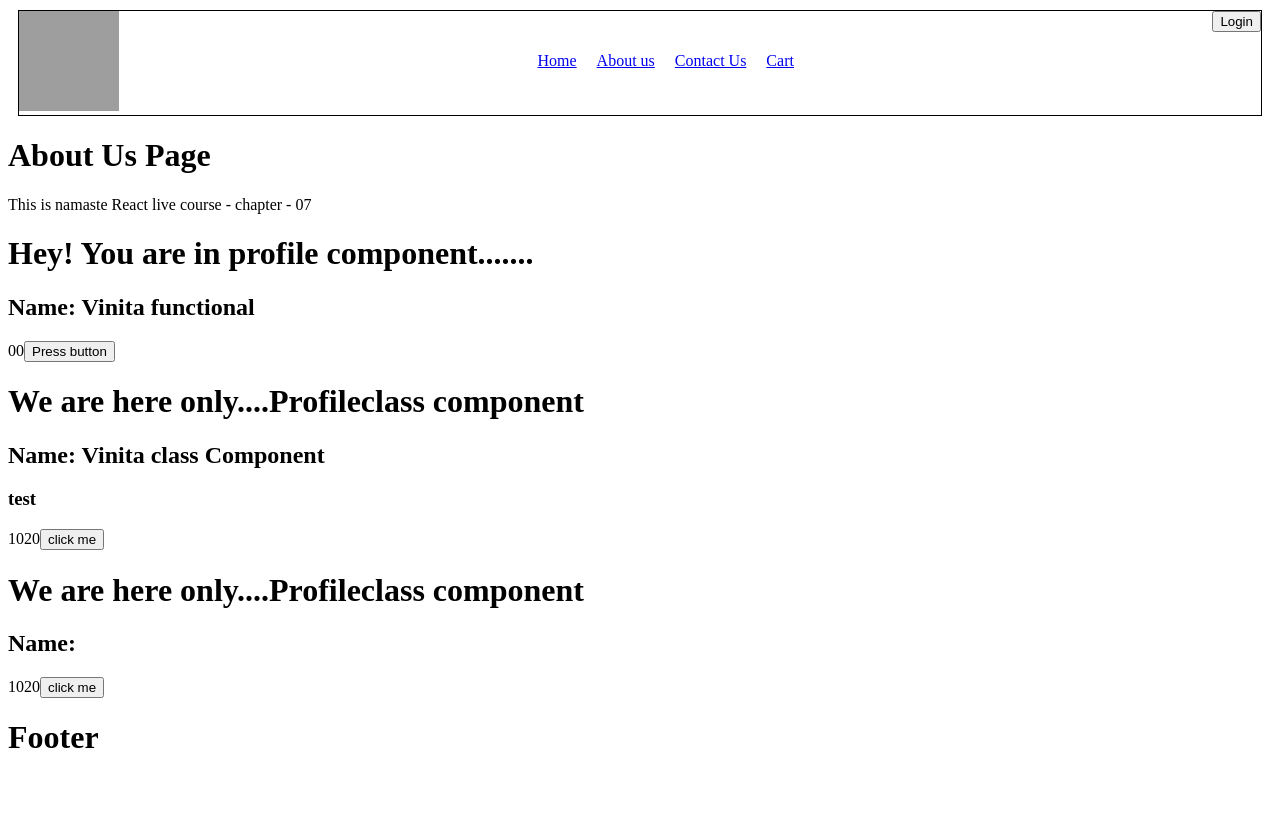
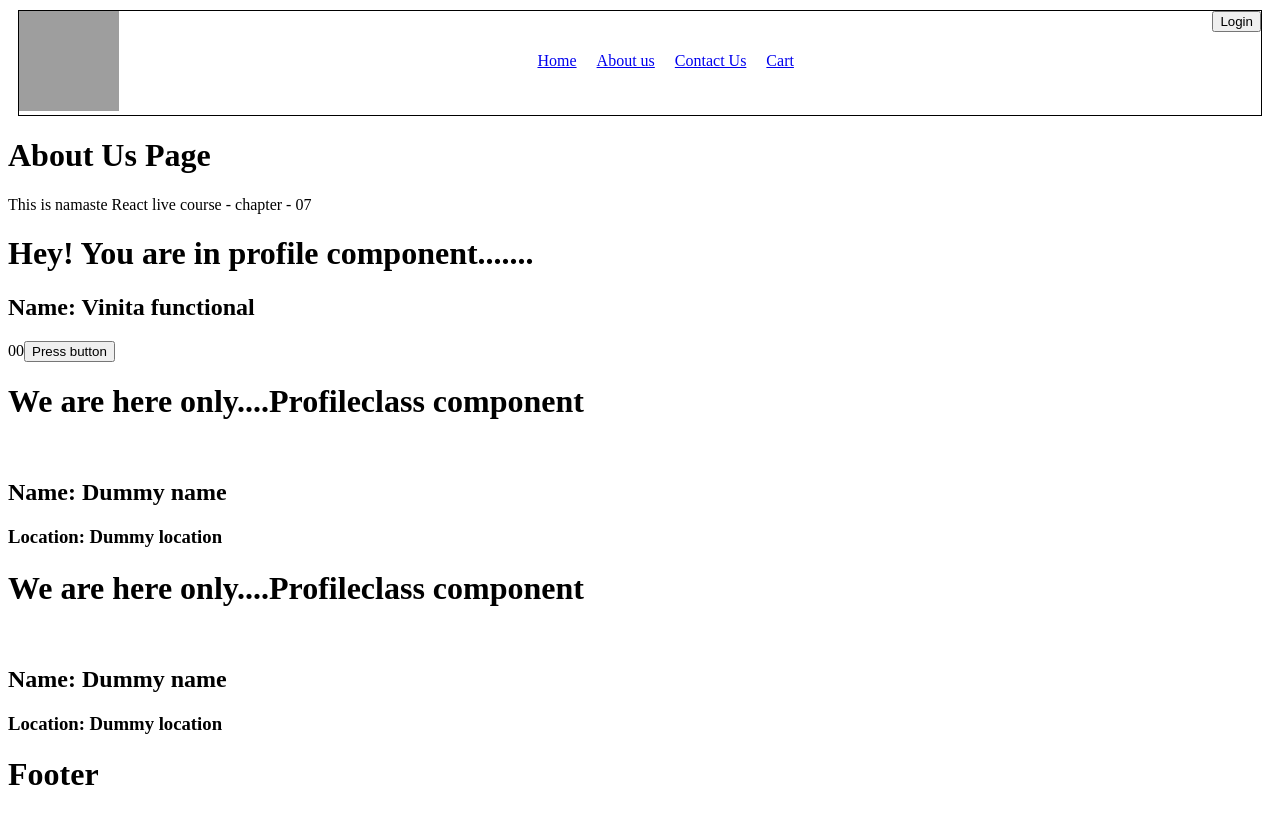
Before and after one commit to vinita000/namaste-react-recording, a React (Vite) app: page /about/profile in a window 1280 px wide. Built offline with nearby package versions, Linux system fonts and the light colour scheme; no server answers; grey boxes are pictures that could not be loaded.

Commit message:
component lyf cycle

```diff
--- a/src/components/About.js
+++ b/src/components/About.js
@@ -2,7 +2,8 @@ import { Outlet } from 'react-router-dom'
 // if i dont use to use Outlet then by calling profile component should also word
 import Profile from './Profile';
 import ProfileClass from './ProfileClass';
-const About = () =>{
+import React from 'react';
+const About2 = () =>{
   return(
     <div className="about">
       <h1>About Us Page</h1>
@@ -14,5 +15,51 @@ const About = () =>{
     </div>
   )
 }
+//Sequence of execution...............
+//constructor
+//render
+//componentDidMount
+// Why state varibale inside constructor because when first time component initialized costructor called
+class About extends React.Component{
+  constructor(props){
+    super(props);
+    // this.state = {
+    //   userInfo: {
+    //     name: "Dummy name",
+    //     location: "Dummy location",
+    //   }
+    // }
+  }
+
+  componentDidMount(){
+    console.log("Parent ---- componentDidMount");
+    // const data = await fetch("https://api.github.com/users/vinita000")
+    // const json = await data.json();
+    // console.log(json);
+  }
+
+  render(){
+    console.log("Parent ---- render");
+    return(
+      <div className="about">
+      <h1>About Us Page</h1>
+      <p>This is namaste React live course - chapter - 07</p>
+      {/* <Outlet /> */}
+      <Profile name={"Vinita functional"}/>
+      {/* here react will collect all the props and attach to this class component  ProfileClass*/}
+      <ProfileClass name={"Vinita class Component"} xyz="test"/>
+    </div>
+    )
+  }
+}
 
 export default About;
+
+// sequence of calling from parent to child
+//Parent --- Constructor
+//About.js:34 Parent ---- render
+//ProfileClass.js:12 child --- constructor
+//ProfileClass.js:21 child --- render
+// DOM Updated for children
+//ProfileClass.js:17  child ---  componentDidMount
+//About.js:30 Parent ---- componentDidMount
--- a/src/components/ProfileClass.js
+++ b/src/components/ProfileClass.js
@@ -6,34 +6,59 @@ class ProfileClass extends React.Component {
     super(props);
     // create state
     this.state = {
-      count: 10,
-      count2: 20,
+      userInfo: {
+        name: "Dummy name",
+        location: "Dummy location",
+      }
     };
-    console.log("constructor")
+    console.log("child --- constructor")
+  }
+//it is called after first render
+  async componentDidMount(){
+    // Api calls
+    // console.log(" child ---  componentDidMount");
+    const data = await fetch("https://api.github.com/users/akshaymarch7")
+    const json = await data.json();
+    console.log(json);
+    this.setState({
+      userInfo: json,
+    })
   }
 
-  componentDidMount(){
-    // Api calls
-    console.log("componentDidMount");
+  // it is called after every next render...
+  componentDidUpdate(){
+    console.log("componentDidUpdate");
   }
+
+  //before it unmounting from dom or we will go go another dom that means this component  unmount from dom
+  componentWillUnmount(){
+    console.log("componentWillUnmount")
+  }
+  // process of executing..
+  //constructor
+  //render
+  //component did mount call
+  //render
   // both class and functional component uses one big object to manage states
   render(){
-    console.log("render")
-    const { count, count2 } = this.state
+    console.log("child --- render")
+    console.log(this.state.name)
+    const { userInfo } = this.state
     const { name, xyz } = this.props
     return(
       <div>
         <h1>We are here only....Profileclass component</h1>
-        <h2>Name: {name}</h2>
-        <h3>{xyz}</h3>
-        {count}
-        {count2}
+        <img src={this?.state?.userInfo?.avatar_url} />
+        <h2>Name: {this?.state?.userInfo?.name}</h2>
+        <h3>Location: {this?.state?.userInfo?.location}</h3>
+        {/* {count}
+        {count2} */}
         {/* WE DO NOT MUTATE STATR DIRECTLY */}
         {/* NEVER DO THIS this.state = something */}
-        <button onClick={()=>this.setState({
+        {/* <button onClick={()=>this.setState({
           count: count+1,
           count2: count2 +10,
-        })}>click me</button>
+        })}>click me</button> */}
         <Outlet />
       </div>
     )
@@ -41,3 +66,18 @@ class ProfileClass extends React.Component {
 }
 
 export default ProfileClass;
+
+//child constructor
+//child render
+//child did mount
+//
+// Api call
+//setState
+
+//
+//<Update Cycle>
+//render
+//componentDidUpdate
+
+// When destroy something
+//componentWillUnmount call
```
